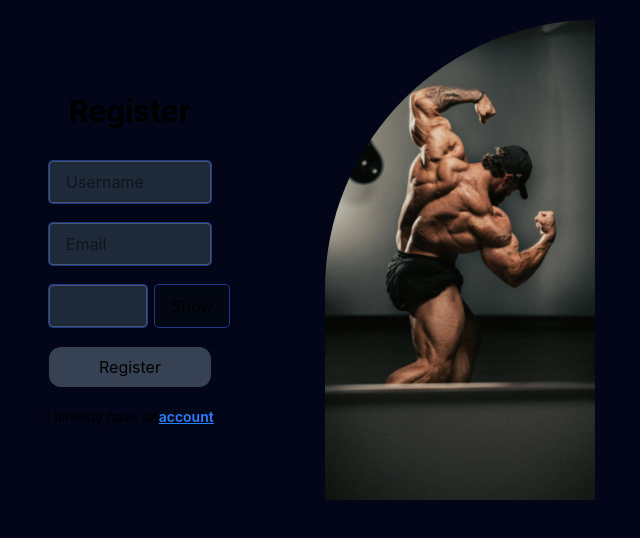
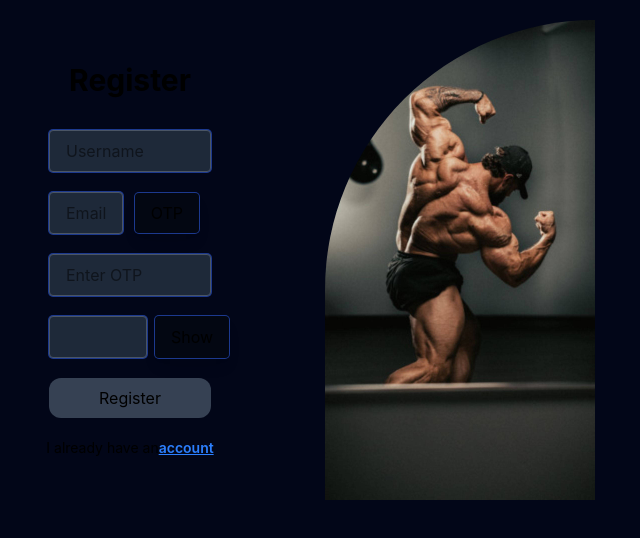
Before and after one commit to Kishan0707/FitTrackX-Clients, a React (Vite) app in the folder client/: page /register in a window 1280 px wide. Shown: the top 538 px of the page, without its empty margins (65-705 px from the left). Built offline with nearby package versions, Linux system fonts and the light colour scheme.

Commit message:
add emai; otp verifyed

```diff
--- a/client/src/pages/auth/Register.jsx
+++ b/client/src/pages/auth/Register.jsx
@@ -1,5 +1,6 @@
-import React, { useContext, useState } from "react";
+import React, { useContext, useEffect, useState } from "react";
 import { AuthContext } from "../../context/authContext";
+import API from "../../services/api";
 
 const Register = ({ togglePanel }) => {
   // const navigate = useNavigate();
@@ -14,17 +15,61 @@ const Register = ({ togglePanel }) => {
     name: "",
     email: "",
     password: "",
+    otp: "",
   });
+  const [otpStatus, setOtpStatus] = useState("");
+  const [otpError, setOtpError] = useState("");
+  const [otpSending, setOtpSending] = useState(false);
+  const [otpTimer, setOtpTimer] = useState(0);
 
   const handleChange = (e) => {
     setRegisterFormData({
       ...registerFormData,
       [e.target.name]: e.target.value,
     });
+    if (e.target.name === "email") {
+      setOtpStatus("");
+      setOtpError("");
+      setOtpTimer(0);
+    }
+  };
+
+  useEffect(() => {
+    if (otpTimer <= 0) return undefined;
+    const interval = setInterval(() => {
+      setOtpTimer((prev) => Math.max(prev - 1, 0));
+    }, 1000);
+    return () => clearInterval(interval);
+  }, [otpTimer]);
+
+  const handleSendOtp = async () => {
+    if (!registerFormData.email) {
+      setOtpError("Enter your email first");
+      return;
+    }
+
+    setOtpSending(true);
+    setOtpError("");
+    setOtpStatus("");
+    try {
+      const res = await API.post("/auth/send-otp", {
+        email: registerFormData.email,
+      });
+      setOtpStatus(res.data.message || "OTP sent");
+      setOtpTimer(res.data.expiresIn || 180);
+    } catch (err) {
+      setOtpError(err.response?.data?.message || "Failed to send OTP");
+    } finally {
+      setOtpSending(false);
+    }
   };
 
   const handleSubmit = async (e) => {
     e.preventDefault();
+    if (!registerFormData.otp) {
+      setError("Please enter the OTP sent to your email");
+      return;
+    }
 
     try {
       setLoading(true);
@@ -32,6 +77,9 @@ const Register = ({ togglePanel }) => {
 
       await register(registerFormData);
       setSuccess("Registration Successful");
+      setOtpStatus("");
+      setOtpTimer(0);
+      setRegisterFormData((prev) => ({ ...prev, otp: "" }));
       // after a successful registration, switch back to login panel
       if (togglePanel) togglePanel();
     } catch (err) {
@@ -42,53 +90,79 @@ const Register = ({ togglePanel }) => {
   };
 
   return (
-    <div className="flex items-center justify-end w-1/2 h-full p-5 gap-15 md:translate-x-10">
+    <div className='flex items-center justify-end w-1/2 h-full p-5 gap-15 md:translate-x-10'>
       {error && (
-        <div className="bg-red-500 text-white p-2 rounded mb-2 absolute right-10 top-10">
+        <div className='bg-red-500 text-white p-2 rounded mb-2 absolute right-10 top-10'>
           {error}
         </div>
       )}
       {success && (
-        <div className="bg-green-500 text-white p-2 rounded mb-2 absolute right-10 top-10">
+        <div className='bg-green-500 text-white p-2 rounded mb-2 absolute right-10 top-10'>
           {success}
         </div>
       )}
       <form
         onSubmit={handleSubmit}
-        className="flex flex-col gap-5 items-center justify-end w-full"
-      >
-        <h1 className="text-3xl font-bold text-center mb-3">Register</h1>
+        className='flex flex-col gap-5 items-center justify-end w-full'>
+        <h1 className='text-3xl font-bold text-center mb-3'>Register</h1>
         <input
-          type="text"
-          placeholder="Username"
-          name="name"
+          type='text'
+          placeholder='Username'
+          name='name'
           onChange={handleChange}
           value={registerFormData.name}
-          className="border border-gray-600 bg-gray-800 px-4 py-2 rounded focus:outline-none ring-1 ring-blue-900 focus:ring-2 focus:ring-blue-500 w-3/5"
+          className='border border-gray-600 bg-gray-800 px-4 py-2 rounded focus:outline-none ring-1 ring-blue-900 focus:ring-2 focus:ring-blue-500 w-3/5'
         />
+        <div className='flex w-3/5 items-center justify-between gap-3'>
+          <input
+            type='email'
+            placeholder='Email'
+            name='email'
+            onChange={handleChange}
+            value={registerFormData.email}
+            className='border border-gray-600 bg-gray-800 px-4 py-2 rounded focus:outline-none ring-1 ring-blue-900 focus:ring-2 focus:ring-blue-500 w-3/5'
+          />
+          <button
+            type='button'
+            onClick={handleSendOtp}
+            disabled={otpSending || otpTimer > 0}
+            className={`flex-1 bg-gray-950 px-4 py-2 rounded shadow-lg ring-1 ring-blue-900 hover:bg-gray-900 transition${
+              otpSending || otpTimer > 0 ?
+                "opacity-60 cursor-not-allowed"
+              : "hover:scale-105"
+            }`}>
+            {otpTimer > 0 ?
+              `Resend in ${otpTimer}s`
+            : otpSending ?
+              "Sending..."
+            : "OTP"}
+          </button>
+          <span className='text-xs text-slate-300'>{otpStatus}</span>
+        </div>
+        {otpError && <p className='text-xs text-rose-300 w-3/5'>{otpError}</p>}
+
         <input
-          type="email"
-          placeholder="Email"
-          name="email"
+          type='text'
+          placeholder='Enter OTP'
+          name='otp'
           onChange={handleChange}
-          value={registerFormData.email}
-          className="border border-gray-600 bg-gray-800 px-4 py-2 rounded focus:outline-none ring-1 ring-blue-900 focus:ring-2 focus:ring-blue-500 w-3/5"
+          value={registerFormData.otp}
+          className='border border-gray-600 bg-gray-800 px-4 py-2 rounded focus:outline-none ring-1 ring-blue-900 focus:ring-2 focus:ring-blue-500 w-3/5'
         />
 
-        <div className=" flex gap-2 w-3/5">
+        <div className=' flex gap-2 w-3/5'>
           <input
             type={showPassword ? "text" : "password"}
-            placeholder="Password"
-            name="password"
+            placeholder='Password'
+            name='password'
             onChange={handleChange}
             value={registerFormData.password}
-            className="border border-gray-600 bg-gray-800 px-4 py-2 pr-20 rounded focus:outline-none ring-1 ring-blue-900 focus:ring-2 focus:ring-blue-500 w-full"
+            className='border border-gray-600 bg-gray-800 px-4 py-2 pr-20 rounded focus:outline-none ring-1 ring-blue-900 focus:ring-2 focus:ring-blue-500 w-full'
           />
           <button
-            type="button"
+            type='button'
             onClick={() => setShowPassword(!showPassword)}
-            className="bg-gray-950 px-4 py-1.5 rounded shadow-lg ring-1 ring-blue-900 hover:bg-gray-900 transition"
-          >
+            className='bg-gray-950 px-4 py-1.5 rounded shadow-lg ring-1 ring-blue-900 hover:bg-gray-900 transition'>
             {showPassword ? "Hide" : "Show"}
           </button>
         </div>
@@ -97,30 +171,26 @@ const Register = ({ togglePanel }) => {
           className={`bg-gray-700 hover:bg-gray-800 py-2 rounded-xl transition w-3/5 flex items-center justify-center text-center ${
             loading ? "opacity-70 cursor-not-allowed" : ""
           }`}
-          type="submit"
-        >
-          {loading ? (
-            <div className="w-5 h-5 p-1 border-t border-r border-b rounded-full animate-spin transition-all ease-in-out duration-300"></div>
-          ) : (
-            <div className="">Register</div>
-          )}
+          type='submit'>
+          {loading ?
+            <div className='w-5 h-5 p-1 border-t border-r border-b rounded-full animate-spin transition-all ease-in-out duration-300'></div>
+          : <div className=''>Register</div>}
         </button>
 
         <p
-          className="text-center text-sm cursor-pointer"
+          className='text-center text-sm cursor-pointer'
           onClick={() => {
             if (togglePanel) togglePanel();
-          }}
-        >
+          }}>
           I already have an
-          <span className="text-blue-500 font-semibold underline">account</span>
+          <span className='text-blue-500 font-semibold underline'>account</span>
         </p>
       </form>
-      <div className="w-full md:flex hidden">
+      <div className='w-full md:flex hidden'>
         <img
-          src="/bg_register.jpg"
-          className=" object-cover object-bottom-right h-full rounded-tl-full"
-          alt=""
+          src='/bg_register.jpg'
+          className=' object-cover object-bottom-right h-full rounded-tl-full'
+          alt=''
         />
       </div>
     </div>
--- a/client/src/pages/health/HealthTips.jsx
+++ b/client/src/pages/health/HealthTips.jsx
@@ -266,7 +266,7 @@ const HealthTips = () => {
         </div>
 
         {selectedTip && (
-          <div className='fixed inset-0 z-40 flex items-center justify-center bg-black/70 p-6'>
+          <div className='fixed inset-0 z-90 flex items-center justify-center bg-black/70 p-6'>
             <div className='max-h-[90vh] w-full max-w-3xl overflow-y-auto rounded-3xl border border-slate-800 bg-slate-950 p-6 shadow-[0_35px_80px_rgba(0,0,0,0.75)]'>
               <div className='flex items-start justify-between gap-3'>
                 <div>
@@ -283,7 +283,6 @@ const HealthTips = () => {
                   Close
                 </button>
               </div>
-              <p className='mt-4 text-sm text-slate-300'>
               <div className='mt-4 space-y-4 text-sm text-slate-300'>
                 {/* Causes */}
                 <div>
@@ -339,7 +338,6 @@ const HealthTips = () => {
                   </ul>
                 </div>
               </div>
-              </p>
               <div className='mt-5 flex flex-wrap gap-2 text-xs uppercase tracking-[0.3em] text-slate-400'>
                 {selectedTip.tags.map((tag) => (
                   <span
```
Lines whose indentation alone changed are shown as unchanged.
